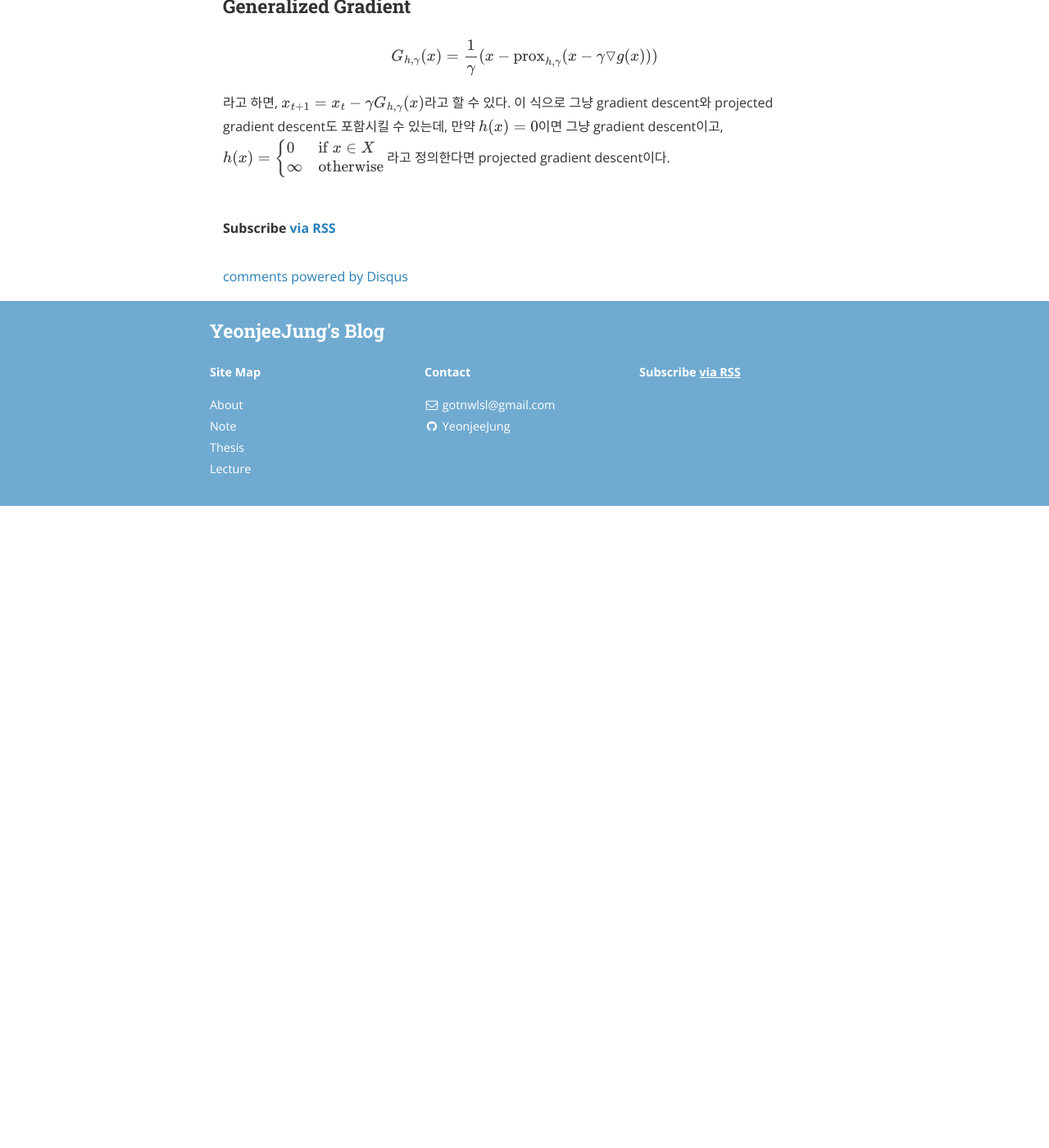
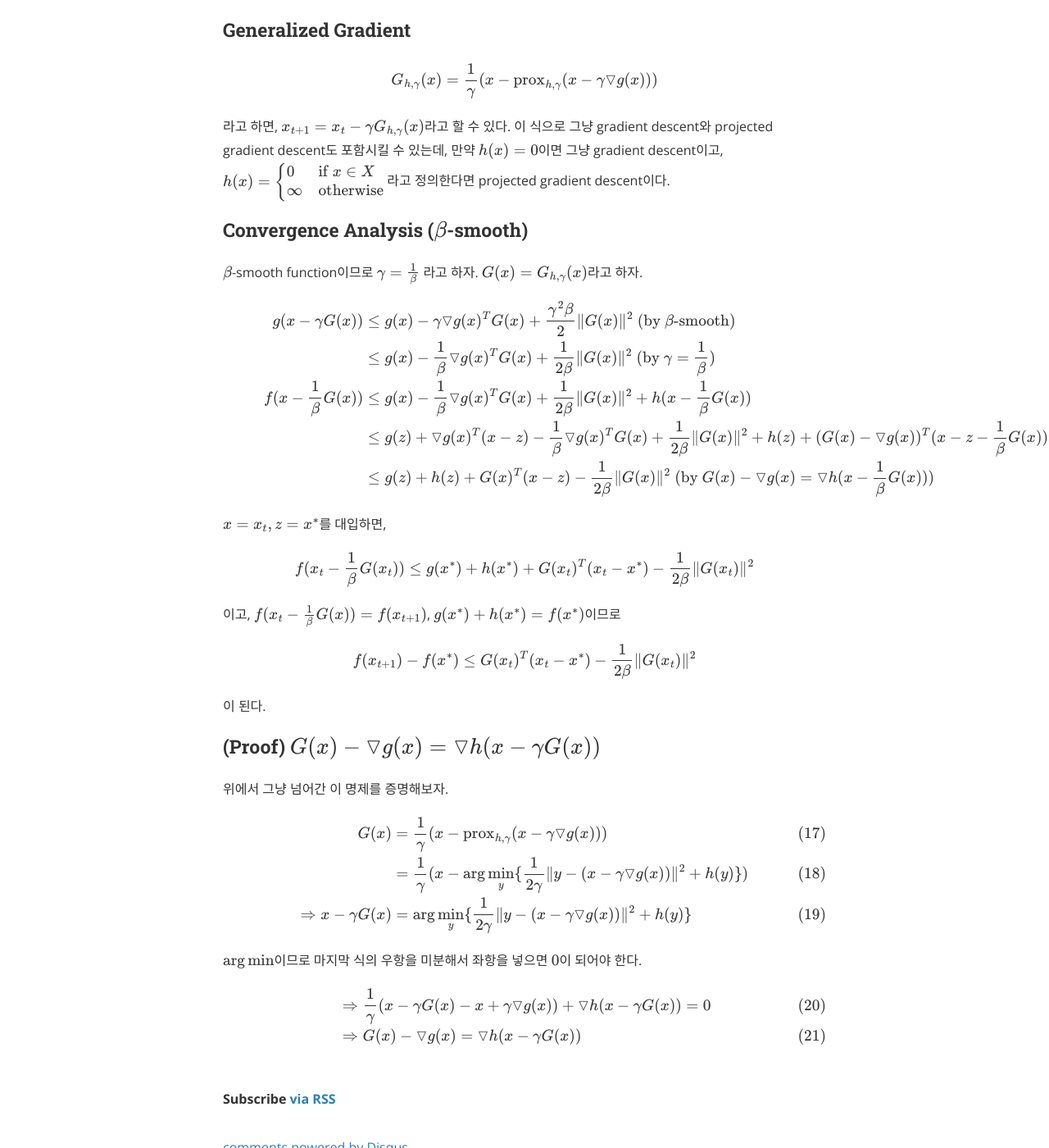
Before and after one commit to YeonjeeJung/yeonjeejung.github.io, a Jekyll site: the page built from Lecture/Optimization/_posts/2019-09-23-OptLecture7.md, in a window 1280 px wide and 1400 px high, scrolled down 3323 px. Shown: the whole window at 82% size. Built offline with Jekyll 4.4.1, drawn with Linux system fonts in a browser that asks for light colours; nearby versions of some CDN libraries; formulas are drawn with MathJax 3; comment, search, counter and statistics services are not loaded; some of the changed text lies outside the part shown.

Commit message:
Modify OptLecture7

```diff
--- a/Lecture/Optimization/_posts/2019-09-23-OptLecture7.md
+++ b/Lecture/Optimization/_posts/2019-09-23-OptLecture7.md
@@ -92,7 +92,7 @@ $$\begin{align}x_{t+1}&=\arg\min_y\{g(y)+h(y)\}\\
 &=\arg\min_y\{\frac{1}{2\gamma}\|y-(x_t-\gamma\triangledown g(x_t))\|^2+h(y)\}
 \end{align}$$
 
-이다. 여기서 $$\text{prox}_{h, \gamma}(z) = \arg\min_y\{\frac{1}{2\gamma}\|y-z\|^2+h(y)\}$$라고 정의하면,
+이다. 중간에 뜬금없이 추가되거나 삭제된 항은 $y$와 관계없는 항이기 때문에 추가가 가능하다. 여기서 $$\text{prox}_{h, \gamma}(z) = \arg\min_y\{\frac{1}{2\gamma}\|y-z\|^2+h(y)\}$$라고 정의하면,
 
 $$x_{t+1} = \text{prox}_{h, \gamma}(x_t-\gamma\triangledown g(x_t))$$
 
@@ -103,3 +103,36 @@ $$x_{t+1} = \text{prox}_{h, \gamma}(x_t-\gamma\triangledown g(x_t))$$
 $$G_{h, \gamma}(x) = \frac{1}{\gamma}(x-\text{prox}_{h, \gamma}(x-\gamma\triangledown g(x)))$$
 
 라고 하면, $x_{t+1}= x_t-\gamma G_{h, \gamma}(x)$라고 할 수 있다. 이 식으로 그냥 gradient descent와 projected gradient descent도 포함시킬 수 있는데, 만약 $h(x)=0$이면 그냥 gradient descent이고, $$h(x)=\begin{cases}0 & \text{if }x\in X \\ \infty & \text{otherwise}\end{cases}$$ 라고 정의한다면 projected gradient descent이다.
+
+### Convergence Analysis ($\beta$-smooth)
+
+$\beta$-smooth function이므로 $\gamma=\frac{1}{\beta}$ 라고 하자. $G(x)=G_{h, \gamma}(x)$라고 하자.
+
+$$\begin{align}g(x-\gamma G(x))&\le g(x) - \gamma\triangledown g(x)^TG(x)+\frac{\gamma^2\beta}{2}\|G(x)\|^2 \text{ (by }\beta\text{-smooth)}\\
+&\le g(x)-\frac{1}{\beta}\triangledown g(x)^TG(x)+\frac{1}{2\beta}\|G(x)\|^2 \text{ (by }\gamma=\frac{1}{\beta}\text{)}\\
+f(x-\frac{1}{\beta}G(x))&\le g(x)-\frac{1}{\beta}\triangledown g(x)^TG(x)+\frac{1}{2\beta}\|G(x)\|^2 + h(x-\frac{1}{\beta}G(x))\\
+&\le g(z)+\triangledown g(x)^T(x-z)-\frac{1}{\beta}\triangledown g(x)^TG(x)+\frac{1}{2\beta}\|G(x)\|^2 + h(z)+(G(x)-\triangledown g(x))^T(x-z-\frac{1}{\beta}G(x))\text{ (by Convexity)}\\
+& \le g(z)+h(z)+G(x)^T(x-z)-\frac{1}{2\beta}\|G(x)\|^2 \text{ (by }G(x)-\triangledown g(x)=\triangledown h(x-\frac{1}{\beta}G(x)\text{)})\end{align}$$
+
+$x=x_t, z=x^* $를 대입하면,
+
+$$f(x_t-\frac{1}{\beta}G(x_t))\le g(x^* )+h(x^* )+G(x_t)^T(x_t-x^* )-\frac{1}{2\beta}\|G(x_t)\|^2$$
+
+이고, $f(x_t-\frac{1}{\beta}G(x))=f(x_{t+1})$, $g(x^* )+h(x^* )=f(x^* )$이므로
+
+$$f(x_{t+1})-f(x^* )\le G(x_t)^T(x_t-x^* )-\frac{1}{2\beta}\|G(x_t)\|^2$$
+
+이 된다.
+
+### (Proof) $$G(x)-\triangledown g(x)=\triangledown h(x-\gamma G(x))$$
+
+위에서 그냥 넘어간 이 명제를 증명해보자.
+
+$$\begin{align}G(x) &= \frac{1}{\gamma}(x-\text{prox}_{h, \gamma}(x-\gamma\triangledown g(x)))\\
+&=\frac{1}{\gamma}(x-\arg\min_y\{\frac{1}{2\gamma}\|y-(x-\gamma\triangledown g(x))\|^2 + h(y)\})\\
+\Rightarrow x-\gamma G(x)&=\arg\min_y\{\frac{1}{2\gamma}\|y-(x-\gamma\triangledown g(x))\|^2 + h(y)\}\end{align}$$
+
+$\arg\min$이므로 마지막 식의 우항을 미분해서 좌항을 넣으면 $0$이 되어야 한다.
+
+$$\begin{align}&\Rightarrow \frac{1}{\gamma}(x-\gamma G(x)-x+\gamma \triangledown g(x))+\triangledown h(x-\gamma G(x))=0\\
+&\Rightarrow G(x)-\triangledown g(x) = \triangledown h(x-\gamma G(x))\end{align}$$
```
Also changed, not shown: 2 other files.
